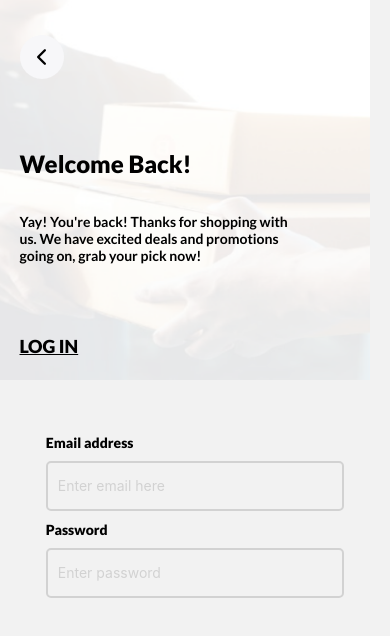
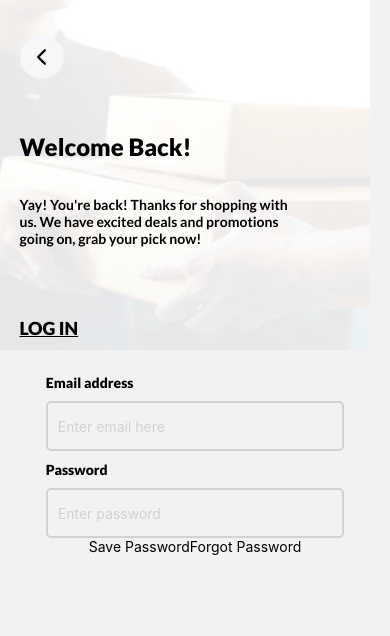
Before and after one commit to Fahadayyaz/Quickclick, a React Native app: screen /Login in a window 390 px wide. Shown: the top 636 px of the page. Built offline with nearby package versions, Linux system fonts and the light colour scheme.

Commit message:
Update Login.jsx

```diff
--- a/screens/Login.jsx
+++ b/screens/Login.jsx
@@ -66,7 +66,10 @@ const Login = () => {
         >
           LOG IN
         </Text>
-        <ScrollView style={styles.loginContainer}>
+        <ScrollView
+          showsVerticalScrollIndicator={false}
+          style={styles.loginContainer}
+        >
           <Text
             style={{
               fontFamily: "Lato_Black",
@@ -125,6 +128,14 @@ const Login = () => {
               setPasswordTextColor("#303030");
             }}
           />
+          {/* save password section goes here */}
+          <View style={styles.savePasswordSec}>
+            <View style={styles.checkbox}></View>
+            <Text>Save Password</Text>
+            <Pressable>
+              <Text>Forgot Password</Text>
+            </Pressable>
+          </View>
         </ScrollView>
       </View>
     </SafeAreaView>
@@ -139,7 +150,7 @@ const styles = StyleSheet.create({
   },
   bgImage: {
     width: 370,
-    height: 380,
+    height: 350,
   },
   contentContainer: {
     width: "90%",
@@ -157,12 +168,12 @@ const styles = StyleSheet.create({
     borderRadius: 24,
   },
   heading: {
-    marginTop: "20%",
+    marginTop: "15%",
     fontSize: 24,
     fontFamily: "Lato_Black",
   },
   loginContainer: {
-    marginTop: "22%",
+    marginTop: "10%",
     width: "85%",
     alignSelf: "center",
   },
@@ -173,4 +184,8 @@ const styles = StyleSheet.create({
     padding: 10,
     borderRadius: 5,
   },
+  savePasswordSec: {
+    flexDirection: "row",
+    justifyContent: "center",
+  },
 });
```
